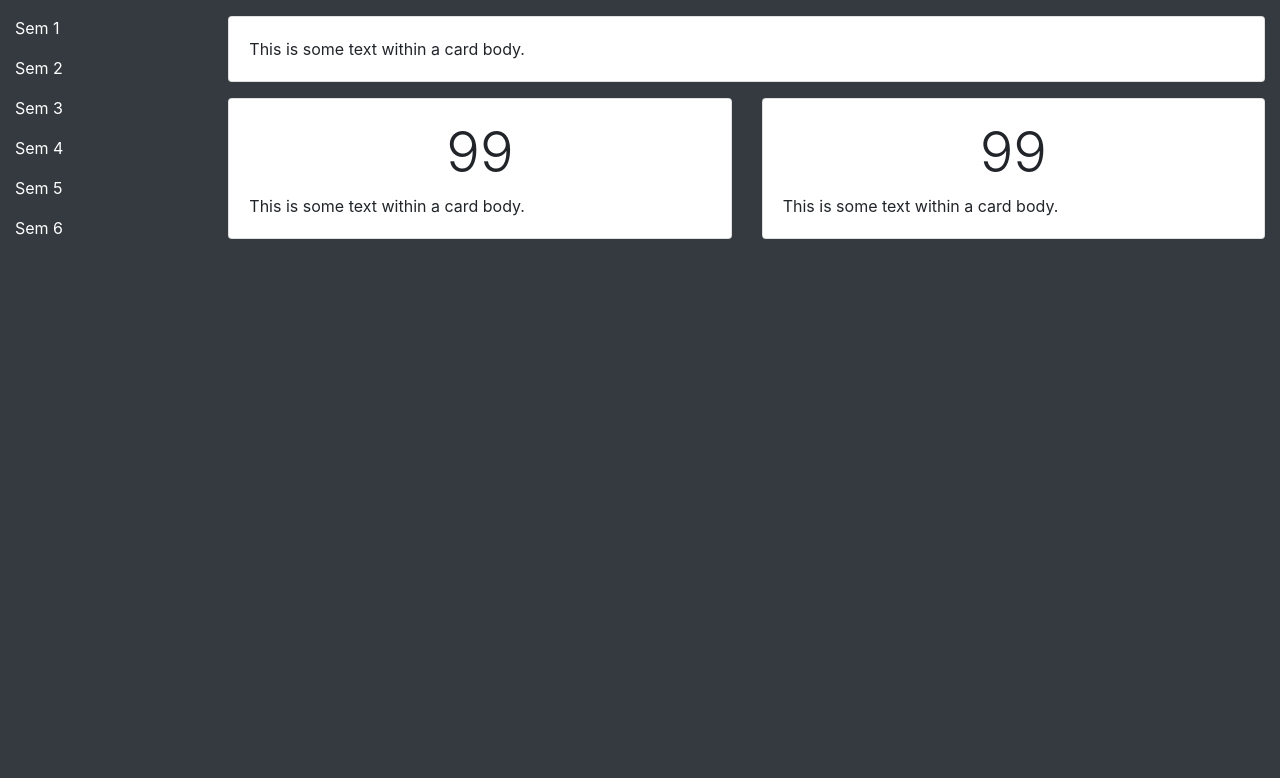
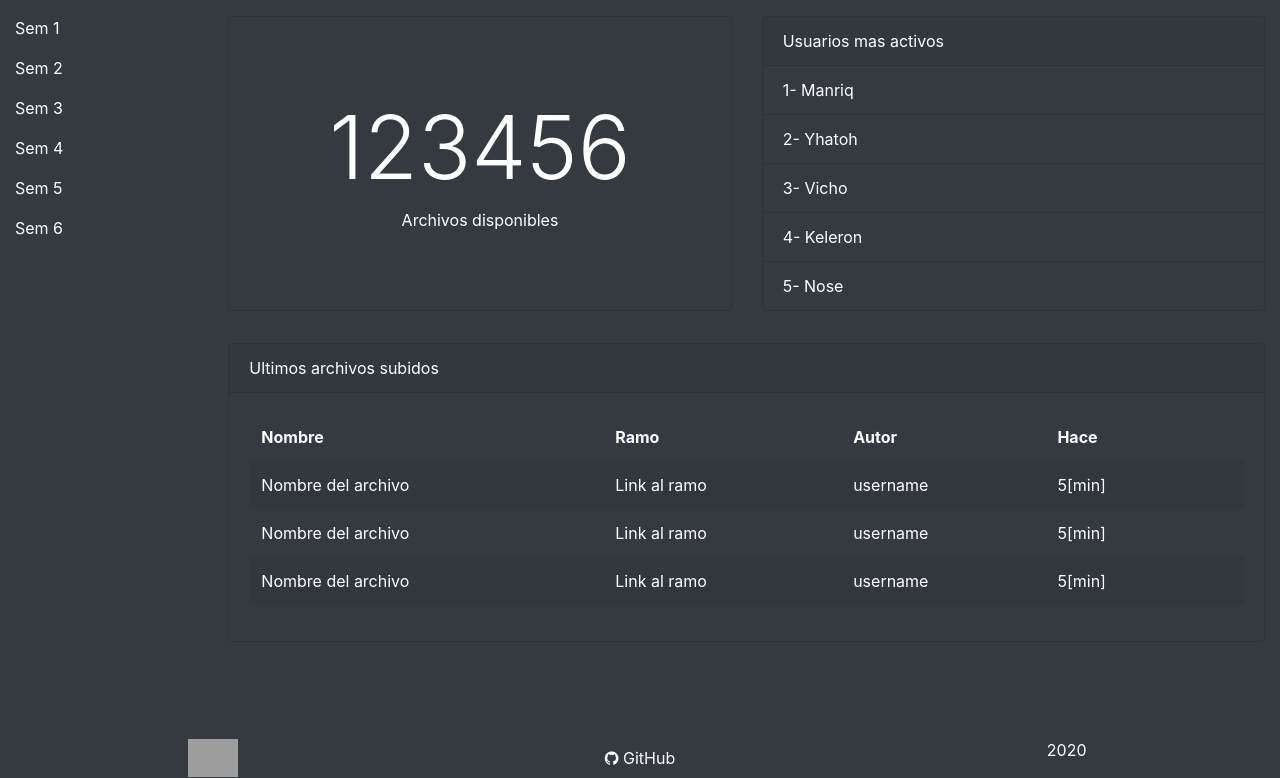
Before and after one commit to CEEINF-UTFSM/utfsm-repositorio-material, a Django app: template repo_project/templates/home.html in a window 1280 px wide. Shown: the part 56-834 px from the top of the page. Before the commit the page ends 295 px from the top, so only its background shows below. Run offline with Django 3.2, Linux system fonts and the light colour scheme; the template is opened without the code that fills it, so the values that code supplies are empty; some libraries are stand-ins or nearby versions; grey boxes are pictures that could not be loaded.

Commit message:
home and footer

```diff
--- a/repo_project/templates/global/base.html
+++ b/repo_project/templates/global/base.html
@@ -48,5 +48,6 @@
         </div>
       </div>
     </div>
+    {% include 'global/footer.html' %}
   </body>
 </html>
--- /dev/null
+++ b/repo_project/templates/global/footer.html
@@ -0,0 +1,15 @@
+<div class="container-fluid mt-5 pt-5  ">
+	<div class="row text-white d-flex align-items-center">
+		<div class="col-12 col-md-4 d-flex justify-content-center">
+			<img style="max-width: 50px" src="https://avatars0.githubusercontent.com/u/68181487?s=200&v=4">
+		</div>
+		<div class="col d-flex justify-content-center">
+			<div>
+				<i class="fa fa-github" aria-hidden="true"></i> <a class="text-white" href="https://github.com/CEEINF-UTFSM">GitHub</a>
+			</div>
+		</div>
+		<div class="col-12 col-md-4 d-flex justify-content-center">
+			<p class="text-center">2020</p>
+		</div>
+	</div>
+</div>
--- a/repo_project/templates/home.html
+++ b/repo_project/templates/home.html
@@ -1,31 +1,88 @@
 {% extends 'global/base.html' %}
 
 {% block content %}
-<div class="row">
-    <div class="col">
-        <div class="card">
-            <div class="card-body">
-                This is some text within a card body.
-            </div>
+<div class="row  row-cols-1 row-cols-md-2">
+  <div class="col mb-3">
+    <div class="card bg-dark text-white h-100">
+      <div class="card-body d-flex align-items-center justify-content-center">
+        <div>
+          <h1 class="display-2 text-center">123456</h1>
+          <p class="card-text text-center">Archivos disponibles</p>
         </div>
+      </div>
     </div>
+  </div>
+  <div class="col mb-3">
+    <div class="card bg-dark text-white">
+      <div class="card-header">
+        Usuarios mas activos
+      </div>
+      <ul class="list-group list-group-flush ">
+        <li class="list-group-item bg-dark">1- Manriq</li>
+        <li class="list-group-item bg-dark">2- Yhatoh</li>
+        <li class="list-group-item bg-dark">3- Vicho</li>
+        <li class="list-group-item bg-dark">4- Keleron</li>
+        <li class="list-group-item bg-dark">5- Nose</li>
+        {% for user in users %}
+          <li class="list-group-item bg-dark">{{user.id}}- {{user.name}}</li>
+        {% endfor %}
+      </ul>
+    </div>
+  </div>
 </div>
 <div class="row mt-3">
-    <div class="col">
-        <div class="card">
-            <div class="card-body">
-                <h1 class="display-4 text-center">99</h1>
-                This is some text within a card body.
-            </div>
-        </div>
+  <div class="col">
+    <div class="card bg-dark text-white">
+      <div class="card-header">
+        Ultimos archivos subidos
+      </div>
+      <div class="card-body">
+        <table class="table text-white table-borderless table-striped">
+          <thead>
+            <tr>
+              <th>Nombre</th>
+              <th>Ramo</th>
+              <th>Autor</th>
+              <th>Hace</th>
+              <th></th>
+            </tr>
+          </thead>
+          <tbody>
+            <tr>
+              <td>Nombre del archivo</td>
+              <td>Link al ramo</td>
+              <td>username</td>
+              <td>5[min]</td>
+              <td></td>
+            </tr>
+            <tr>
+              <td>Nombre del archivo</td>
+              <td>Link al ramo</td>
+              <td>username</td>
+              <td>5[min]</td>
+              <td></td>
+            </tr>
+            <tr>
+              <td>Nombre del archivo</td>
+              <td>Link al ramo</td>
+              <td>username</td>
+              <td>5[min]</td>
+              <td></td>
+            </tr>
+            {% for file in files %}
+              <tr>
+                <td>{{file.nombre}}</td>
+                <td>{{file.ramo}}</td>
+                <td>{{file.autor}}</td>
+                <td>{{file.hace}}</td>
+                <td></td>
+              </tr>
+            {% endfor %}
+          </tbody>
+        </table>
+      </div>
     </div>
-    <div class="col">
-        <div class="card">
-            <div class="card-body">
-                <h1 class="display-4 text-center">99</h1>
-                This is some text within a card body.
-            </div>
-        </div>
-    </div>
+  </div>
 </div>
+
 {% endblock %}
```
